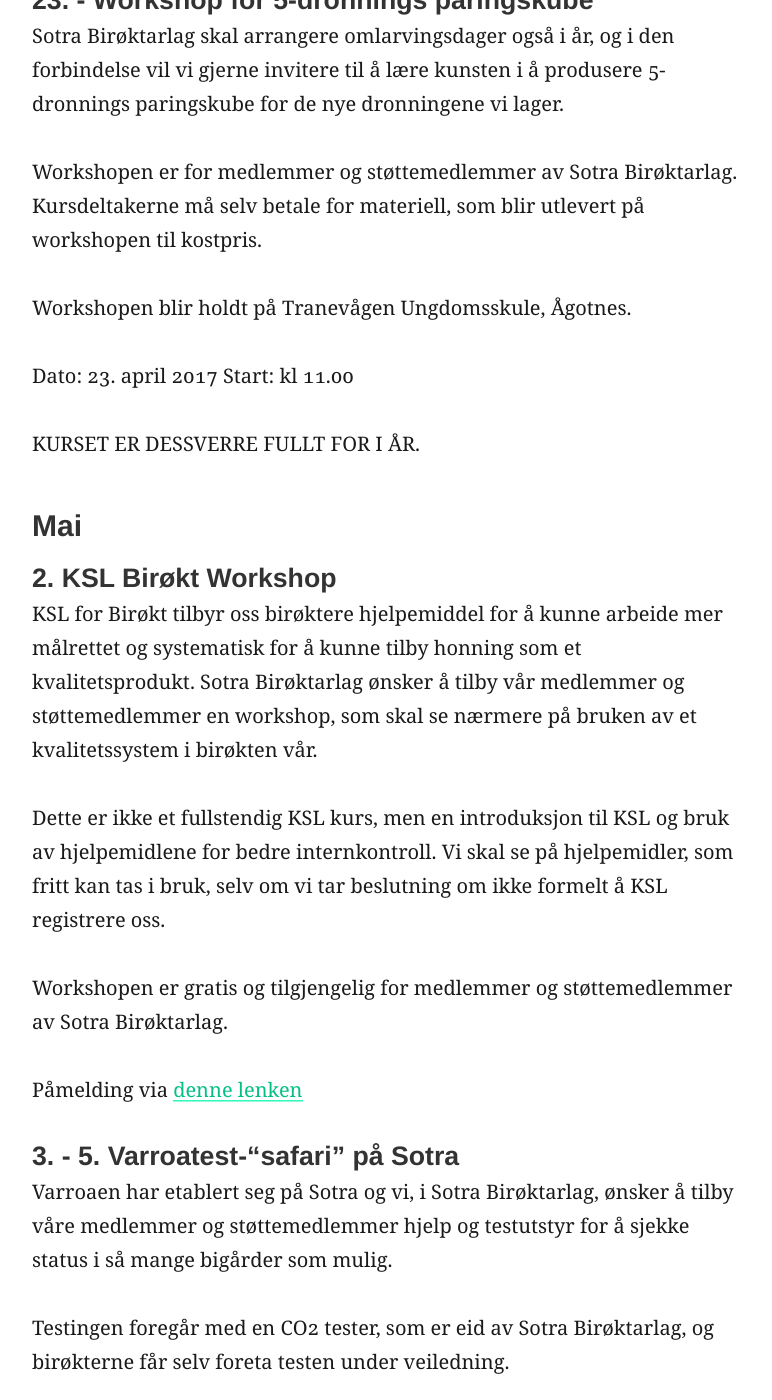
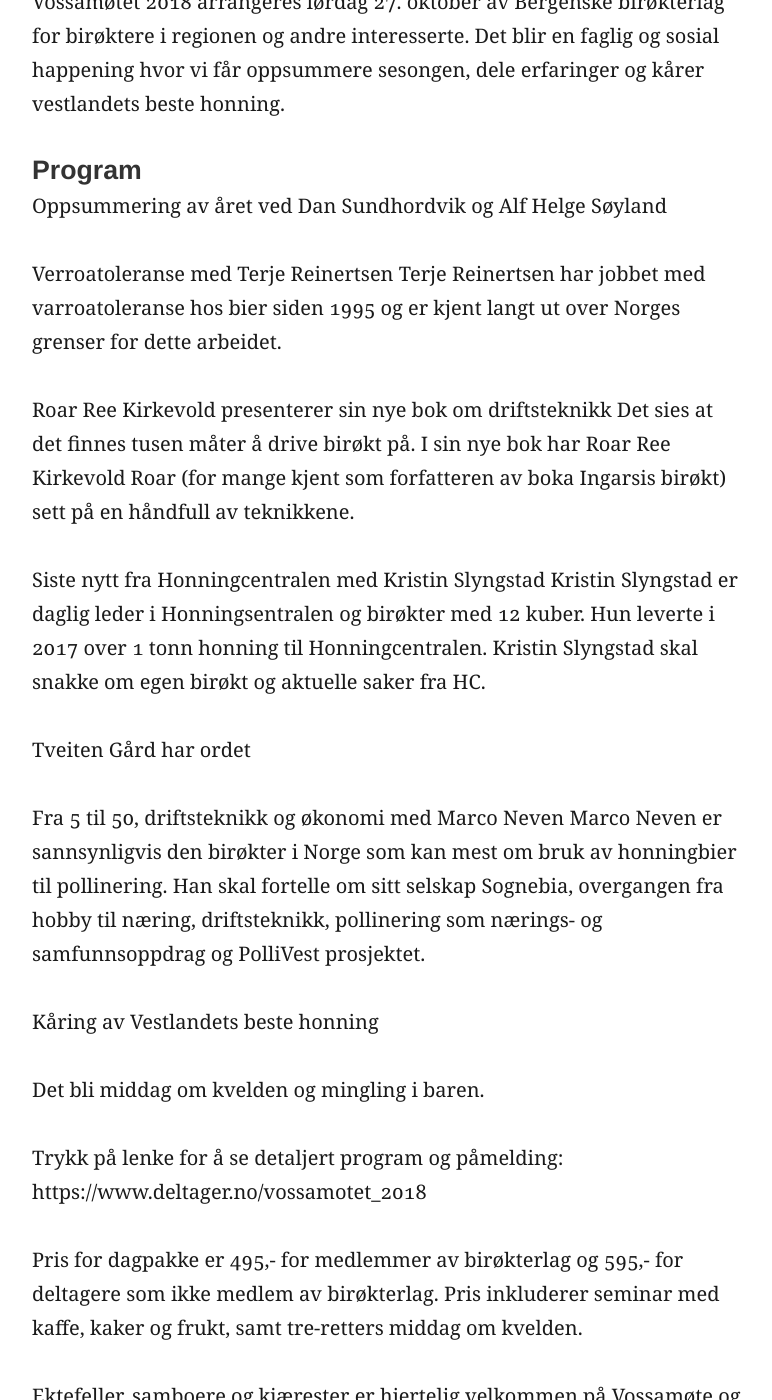
Before and after one commit to SotraBiroktarlag/sotrabirokt, a Jekyll site: the page built from arrangementer.md, in a window 1280 px wide and 1400 px high, scrolled down 2082 px. Shown: the whole window, without its empty margins (32-804 px from the left). Built offline with Jekyll 4.4.1, drawn with Linux system fonts in a browser that asks for light colours; some of the changed text lies outside the part shown.

Commit message:
Oppdatert arrangementer

```diff
--- a/arrangementer.md
+++ b/arrangementer.md
@@ -7,16 +7,147 @@ Laget arrangerer som regel minst et nybegynnerkurs og et sertifiseringskurs i å
 
 # Kommende og pågående arrangementer
 
+# 2019
+
+Det vil være en rekke arragementer i 2019:
+
+- Laget fortsetter å møtes på Bien Bar
+- Varroasafari
+- Fellestur til Vossamøtet
+- Rammesmeltedag hos Harold
+- Minikurs i økonomi for birøktere
+- Omlarveringsdager
+
+Følg med for videre informasjon
+
+## Februar
+
+### Nybegynnerkurs 2019
+
+Et nybegynnerkurs er nettop ferdig og et nytt starter i starten av februar. Disse blir arrangert av Truls Berg og holdt hos Biebutikken i Arna.
+
+### Sertifiseringskurs 2019
+
+23 februar klokken 11:00 – 3. mars klokken 16:00 på Tranevågen Ungdomsskule (Hamramyra 20, 5363 Ågotnes)
+
+Sertifiseringskurs over to helger for de som ønsker å ta eksamen for å bli sertifiserte birøktere i 2019.
+
+Påmelding: https://goo.gl/forms/a46oAaGER6EJPtyu2
+
+Kurset blir arrangert av Sotra Birøktarlag, og kursholder er Sissel Goodgame. For å ta eksamen, må deltakerene også delta på Fagdagen/Fagseminaret arrangert av Fylkeslaget før eller etter kurset. Følg med på epost og websiden til Norges Birøkterlag for dato etterhvert.
+
+Pris for kurset på Sotra er kr 2.000, som må betales før kursstart. I tillegg vil det komme en faktura direkte fra Norgrs Birøkterlag for Fagseminaret, materiell og eksamensavgift.
+
+[Facebooklenke til arrangementet her](https://www.facebook.com/events/169887693949491/) (samme informasjonen som her)
+
 # 2018
 
-## April-Mars
+## Oktober
 
-### Sertifiseringskurs
+### Vossamøtet 2018
+
+Vossamøtet 2018 arrangeres lørdag 27. oktober av Bergenske birøkterlag for birøktere i regionen og andre interesserte. Det blir en faglig og sosial happening hvor vi får oppsummere sesongen, dele erfaringer og kårer vestlandets beste honning.
+
+#### Program
+
+Oppsummering av året ved Dan Sundhordvik og Alf Helge Søyland
+
+Verroatoleranse med Terje Reinertsen
+Terje Reinertsen har jobbet med varroatoleranse hos bier siden 1995 og er kjent langt ut over Norges grenser for dette arbeidet.
+
+Roar Ree Kirkevold presenterer sin nye bok om driftsteknikk
+Det sies at det finnes tusen måter å drive birøkt på. I sin nye bok har Roar Ree Kirkevold Roar (for mange kjent som forfatteren av boka Ingarsis birøkt) sett på en håndfull av teknikkene.
+
+Siste nytt fra Honningcentralen med Kristin Slyngstad
+Kristin Slyngstad er daglig leder i Honningsentralen og birøkter med 12 kuber. Hun leverte i 2017 over 1 tonn honning til Honningcentralen. Kristin Slyngstad skal snakke om egen birøkt og aktuelle saker fra HC.
+
+Tveiten Gård har ordet
+
+Fra 5 til 50, driftsteknikk og økonomi med Marco Neven
+Marco Neven er sannsynligvis den birøkter i Norge som kan mest om bruk av honningbier til pollinering. Han skal fortelle om sitt selskap Sognebia, overgangen fra hobby til næring, driftsteknikk, pollinering som nærings- og samfunnsoppdrag og PolliVest prosjektet.
+
+Kåring av Vestlandets beste honning
+
+Det bli middag om kvelden og mingling i baren.
+
+Trykk på lenke for å se detaljert program og påmelding:
+https://www.deltager.no/vossamotet_2018
+
+Pris for dagpakke er 495,- for medlemmer av birøkterlag og 595,- for deltagere som ikke medlem av birøkterlag. Pris inkluderer seminar med kaffe, kaker og frukt, samt tre-retters middag om kvelden.
+
+Ektefeller, samboere og kjærester er hjertelig velkommen på Vossamøte og kan velge mellom dagpakke eller kun middag ved påmelding.
+
+Deltagere som ønsker å overnatte må bestille dette selv. Ved å referere til «vossamøte birøkt» tilbyr Fleischers enkeltrom til kr.1395,- Pris per person dobbeltrom er kr. 1095,-.
+
+Påmeldingsfrist er 19. Oktober.
+
+## September
+
+### 13. En samling på Bien Snackbar
+
+Torsdag 7. juni 2018 klokken 18:00 på  Bien snackbar (
+Fjøsangerveien 30, 5054 Bergen)
+
+Vi tar en ny samling på bien snackbar nå som de fleste er ferdig med høsting og slynging.
+
+Håper mange kommer innom og deler erfaringer og forteller gode historier fra årets sessong.
+
+Spre det gjerne til andre dere kjenner som driver med bier eller er interessert i slikt.
+
+[Facebooklenke til arrangementet her](https://www.facebook.com/events/552261621861046/) (samme informasjonen som her)
+
+## Juni
+
+### 28. Omlarvingsdag krainerbier
+
+Torsdag, 28 juni 2018 fra 17:00-19:00
+
+Sotra Birøktarlag inviterer til omlarvingsdag torsdag 28.juni. Bent Bøtter stiller som erfaren instruktør så her er det bare å ta med dronningramme med cellekopper og ha klar cellebygger i egen bigård. Dette kan være lærerikt selv om du ikke trenger dronninger selv i år.
+
+Arrangementet blir arrangert hos  Biebutikken - Norsk Biutstyr as
+Peter Jebsens veg 17, 5265 Ytre Arna.
+
+[Facebooklenke til arrangementet her](https://www.facebook.com/events/2219485141606960/) (samme informasjonen som her)
+
+### 7. En samling på bien snackbar
+
+Torsdag 7. juni 2018 klokken 18:00 på  Bien snackbar (
+Fjøsangerveien 30, 5054 Bergen)
+
+Vi tar en ny samling på bien snackbar nå som sessongen har komt litt i gang.
+
+Forrige gang var vi 16 stykker som var innom og hadde det riktig så hyggelig i noen timer.
+
+Spre det gjerne til andre dere kjenner som driver med bier eller er interessert i slikt.
+
+Da får vi en egen del av bien bar for oss selv til samlingen nå på torsdag.
+Si fra i baren når du kommer så viser de deg veien.
+Håper på minst like bra oppmøte som sist. 🐝
+
+[Facebooklenke til arrangementet her](https://www.facebook.com/events/211468392798391/) (samme informasjonen som her)
+
+## April
+
+### 19. En samling på bien snackbar
+
+Torsdag, 19 april 2018 klokken 18:00 på  Bien snackbar (
+Fjøsangerveien 30, 5054 Bergen)
+
+Vi har snakket en stund om at det mangler møtesteder for birøktere utenom de faglige kurs og møter som holdes i Sotra Birøkterlag.
+
+Styret har nå snakket med Bien Bar og de ble kjempe glad når vi ønsket å bruke de til samlinger der nye og gamle birøktere kan treffes og snakke om bier uten at det nudvendigvis er noe fast program.
+
+Vi starter opp med første kveld allerede torsdag 19.04.2018 og håper på at dette kan bli vårt faste møtepunkt fremmover.
+
+[Facebooklenke til arrangementet her](https://www.facebook.com/events/764843310385320/) (samme informasjonen som her)
+
+### Mars
+
+### Sertifiseringskurs 2018
+
 Sotra Birøktarlag tilbyr kompetansekurs for birøktere, som planlegger bli sertifiserte birøktere i år. Kurset avholdes over to helger, med avsluttende eksamen.
 
-
 For å få formell sertifiserig må deltakerne (i tillegg til eksamen) ha gjennomgått Fagforedraget, som i år blir arrangert av Sunnhordland Birøkterlag til våren. Egen invitasjon til dette følger fra Hordaland- / Bømlo Birøkterlag. Det er også mulig å melde seg på fagforedraget andre steder i landet (se sted/dato www.norbi.no)
-
 
 Datoer:
 
@@ -24,35 +155,31 @@ Datoer:
 - Søndag, 18. mars kl.11.00 - 15.00
 - Lørdag, 7. April kl. 11.00 - 16.00 (inkl. 1 time avsluttende eksamen)
 
-
 Pris: kr 1 000,-
 Kursavgift dekker foredragsholder, enkel servering, administrasjon og eksamensvakt.
-
 
 Påmelding via google forms [lenke til skjema her](https://goo.gl/forms/xsSgWXFGmF1hBgyu2)
 
 [Facebooklenke til arrangementet her](https://www.facebook.com/events/142030159817269/)
 
-## Februar
+## Februar 2018
 
 ### Nybegynnerkurs i birøkt
+
 Innledende del. Starter 7 februar. Arrangeres av Truls Berg i Biebutikken i Arna sine lokaler.
-
 
 Kurset koster kr. 2.200 pluss pensumboken som koster kr. 240.-.
 
-
 Meld deg på ved å sende en epost til Sotra Birøktarlag på [sotra.biroektarlag@gmail.com](mailto:sotra.biroektarlag@gmail.com)
-
-
-
 
 # Tidligere arrangementer
 
 ## 2017
 
 ### April
+
 #### 23. - Workshop for 5-dronnings paringskube
+
 Sotra Birøktarlag skal arrangere omlarvingsdager også i år, og i den forbindelse vil vi gjerne invitere til å lære kunsten i å produsere 5-dronnings paringskube for de nye dronningene vi lager.
 
 Workshopen er for medlemmer og støttemedlemmer av Sotra Birøktarlag. Kursdeltakerne må selv betale for materiell, som blir utlevert på workshopen til kostpris.
@@ -62,10 +189,10 @@ Workshopen blir holdt på Tranevågen Ungdomsskule, Ågotnes.
 Dato: 23. april 2017
 Start: kl 11.00
 
-KURSET ER DESSVERRE FULLT FOR I ÅR.
+### Mai
 
-### Mai
 #### 2. KSL Birøkt Workshop
+
 KSL for Birøkt tilbyr oss birøktere hjelpemiddel for å kunne arbeide mer målrettet og systematisk for å kunne tilby honning som et kvalitetsprodukt.
 Sotra Birøktarlag ønsker å tilby vår medlemmer og støttemedlemmer en workshop, som skal se nærmere på bruken av et kvalitetssystem i birøkten vår.
 
@@ -76,6 +203,7 @@ Workshopen er gratis og tilgjengelig for medlemmer og støttemedlemmer av Sotra
 Påmelding via [denne lenken](https://goo.gl/forms/ugMe49GvTQ65MXbF2)
 
 #### 3. - 5.  Varroatest-"safari" på Sotra
+
 Varroaen har etablert seg på Sotra og vi, i Sotra Birøktarlag, ønsker å tilby våre medlemmer og støttemedlemmer hjelp og testutstyr for å sjekke status i så mange bigårder som mulig.
 
 Testingen foregår med en CO2 tester, som er eid av Sotra Birøktarlag, og birøkterne får selv foreta testen under veiledning.
@@ -95,13 +223,15 @@ Værforbehold.
 #### 5.-19 Sertifiseringskurs
 
 #### Omlarvingskurs
+
 En kveld med forberedelser og 2–3 omlarvingsdager. En dag med brune bier og en med krainer.
 
 ### August
-#### 12. Workshop: En sertifiseringssafari,
+
+#### 12. Workshop: En sertifiseringssafari
+
 En praktisk repetisjon av sertifiseringskurset i etterkant. Dette blir holdt i en bigård.
 
+### Februar 2017
 
-
-### Februar
 #### 23. Nybegynnerkurs
```
